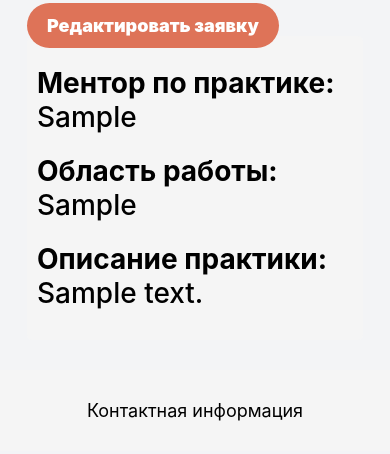
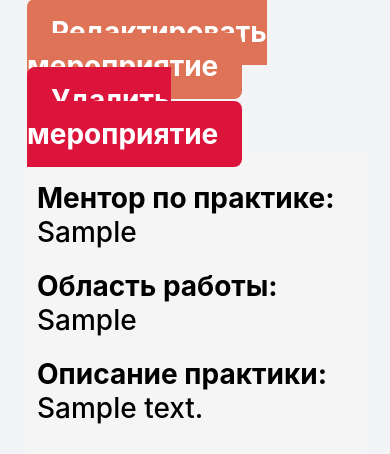
Before and after one commit to as0zzz/4444, a Django app: template IT_mentor_site_test/blog/templates/blog/Форма_1.html in a window 390 px wide. Shown: the part 462-916 px from the top of the page. Run offline with Django 4.2, Linux system fonts and the light colour scheme; tables that the repository leaves empty hold one stand-in row (values such as "Sample post"); the template is opened without the code that fills it: values that come from a table or form of the project are taken from there, most other values are stand-ins (such as "Sample title", 1, 10 or a date in 2020); grey boxes marked "Sample" are stand-in pictures; grey boxes are pictures that could not be loaded.

Commit message:
Update Форма_1.html

```diff
--- a/IT_mentor_site_test/blog/templates/blog/Форма_1.html
+++ b/IT_mentor_site_test/blog/templates/blog/Форма_1.html
@@ -305,24 +305,21 @@
 
         /* BUTTON */
         .cta-button {
-            background-color: #DE7358;
-            color: white;
+            background-color: var(--accent);
+            color: var(--text-light);
+            padding: 1rem 1.5rem;
             border: none;
-            padding: 20px 40px;
-            border-radius: 30px;
-            font-family: 'Inter', -apple-system, Helvetica, sans-serif;
-            font-size: 30px;
-            font-weight: 900;
+            border-radius: 0.5rem;
+            font-size: 28px;
+            font-weight: 500;
             cursor: pointer;
-            transition: background-color 0.3s ease;
-            margin-top: 30px;
-            width: 100%;
-            max-width: 500px;
+            transition: background-color 0.2s;
+            position: relative;
             text-decoration: none;
         }
 
         .cta-button:hover {
-            background-color: #C95F46;
+            background-color: #C4644A;
         }
 
         /* FOOTER */
@@ -354,12 +351,6 @@
                 gap: 20px;
             }
 
-            .cta-button {
-                padding: 15px 30px;
-                width: 100%;
-                max-width: 100%;
-            }
-
             .description-section {
                 gap: 15px;
             }
@@ -375,11 +366,6 @@
             main {
                 padding: 15px 12px;
             }
-
-            .cta-button {
-                padding: 12px 20px;
-                font-size: 18px;
-            }
         }
 
         @media (min-width: 769px) {
@@ -390,10 +376,6 @@
                 gap: 50px;
             }
 
-            .cta-button {
-                width: auto;
-                margin-top: 50px;
-            }
 
 
             .right-section {
@@ -457,7 +439,11 @@
             <!-- HERO SECTION -->
             <div class="hero-section">
                 {% csrf_token %}
-                <img src="{% static 'images/4.png' %}" alt="Городские небоскрёбы" class="hero-image">
+                {% if event.image %}
+                    <img src="{{ event.image.url }}" class="hero-image" alt="{{ event.event_name }}">
+                {% else %}
+                    <img src="{% static 'images/4.png' %}" class="hero-image" alt="{{ event.event_name }}">
+                {% endif %}
                 <div class="hero-overlay">
                     <h2 class="hero-text">Основная (краткая) информация по мероприятию</h2>
                 </div>
@@ -467,7 +453,12 @@
             <div class="content-wrapper">
                 {% csrf_token %}
                 <div class="right-section">
-                    <a href="{% url 'form_3' event.id %}" class="cta-button">Редактировать заявку</a>
+                    <a href="{% url 'form_3' event.id %}" class="cta-button"><b>Редактировать мероприятие</b></a>
+                    <a href="{% url 'delete_event' event.id %}" class="cta-button"
+                        onclick="return confirm('Вы уверены, что хотите удалить это мероприятие?')"
+                        style="background: Crimson;">
+                       <b>Удалить мероприятие</b>
+                    </a>
                 </div>
 
                 <div class="form-control">
```
